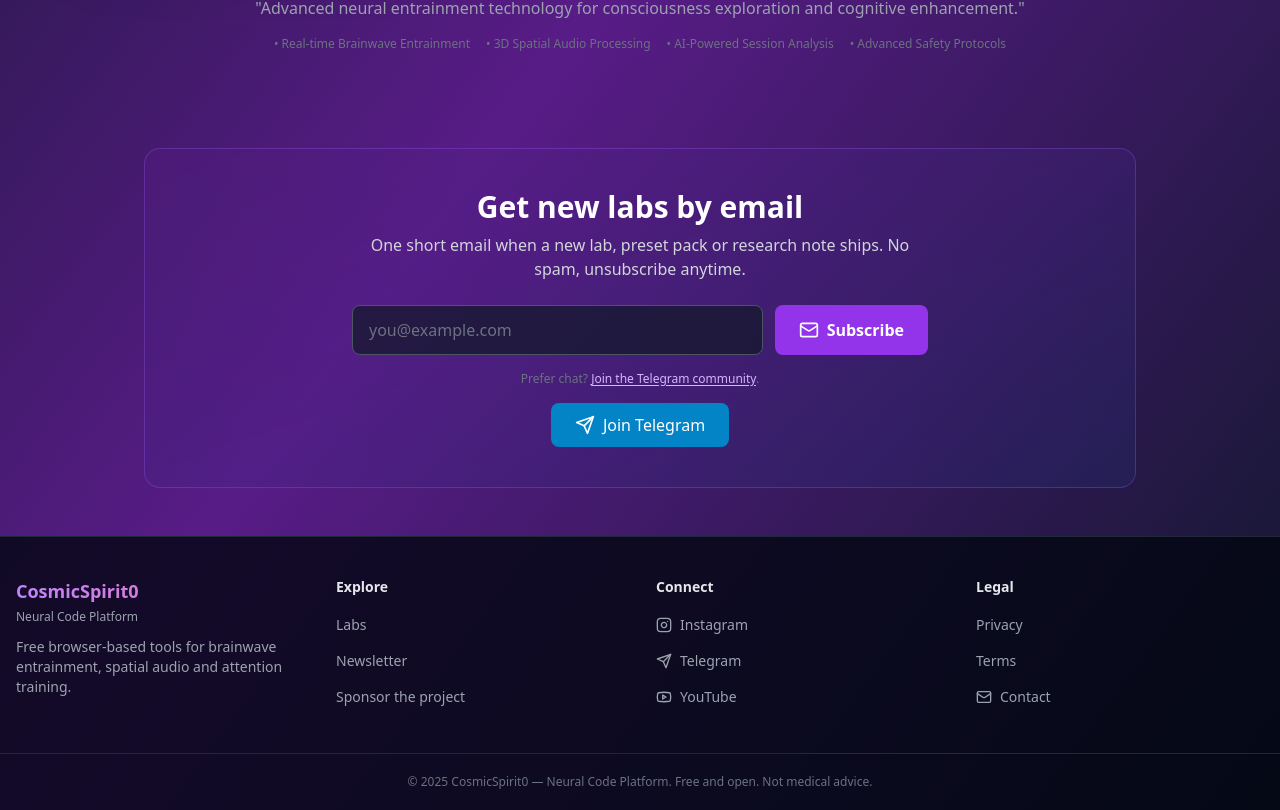
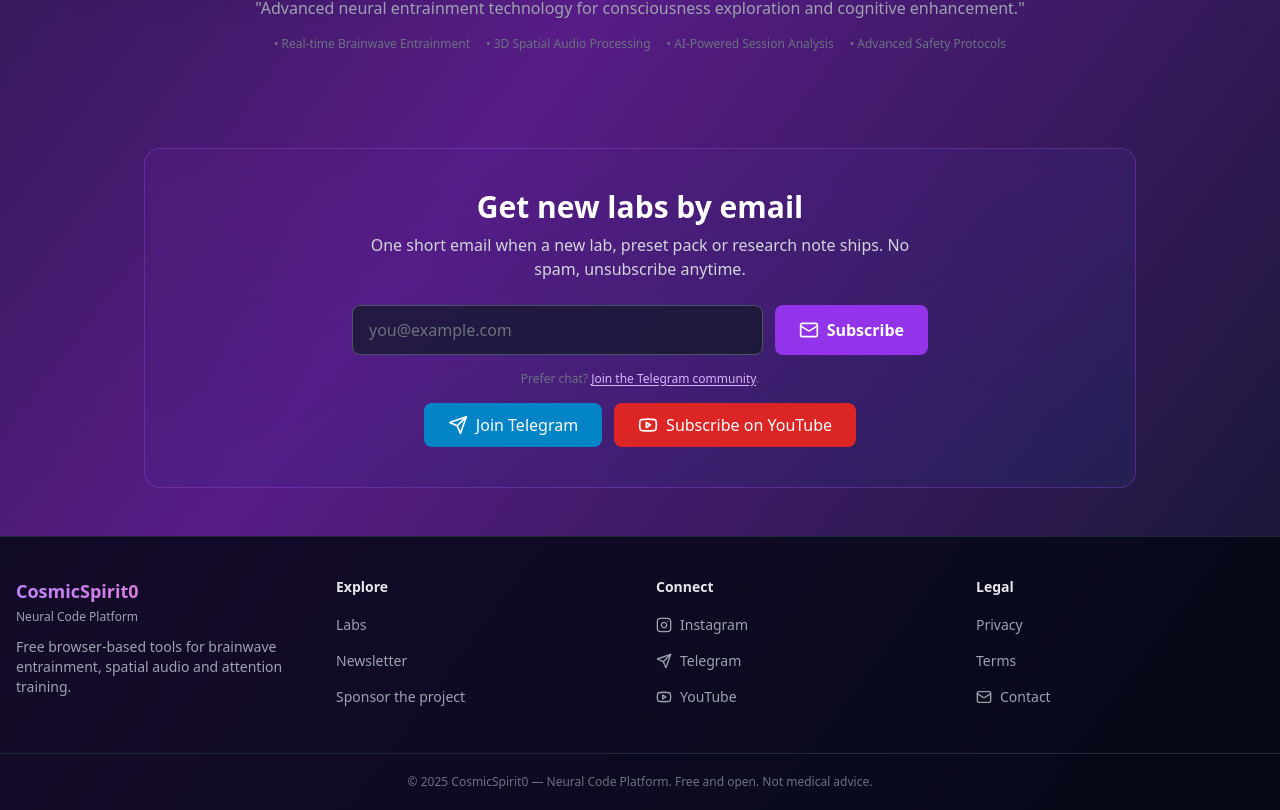
Before and after one commit to Narikparamala/neural-code-platform, a React (Vite) app: page / in a window 1280 px wide. Shown: the part 916-1726 px from the top of the page. Built offline with nearby package versions, Linux system fonts and the light colour scheme.

Commit message:
Add YouTube subscribe CTAs

```diff
--- a/src/components/EmailCapture.tsx
+++ b/src/components/EmailCapture.tsx
@@ -1,5 +1,5 @@
 import React, { useState } from 'react';
-import { Mail, Send, Check, Loader2, AlertCircle } from 'lucide-react';
+import { Mail, Send, Check, Loader2, AlertCircle, Youtube } from 'lucide-react';
 import { submitToInbox } from '../lib/forms';
 
 const TELEGRAM_URL = 'https://t.me/cs0telegram';
@@ -129,6 +129,16 @@ export default function EmailCapture() {
           <Send className="w-5 h-5" />
           Join Telegram
         </a>
+
+        <a
+          href="https://www.youtube.com/@cosmicspirit0?sub_confirmation=1"
+          target="_blank"
+          rel="noopener noreferrer"
+          className="inline-flex items-center justify-center gap-2 mt-4 ml-0 sm:ml-3 px-6 min-h-[44px] bg-red-600 hover:bg-red-700 rounded-lg font-medium transition-colors"
+        >
+          <Youtube className="w-5 h-5" />
+          Subscribe on YouTube
+        </a>
       </div>
     </section>
   );
--- a/src/components/Footer.tsx
+++ b/src/components/Footer.tsx
@@ -50,7 +50,7 @@ export default function Footer() {
                 </a>
               </li>
               <li>
-                <a className="hover:text-white inline-flex items-center gap-2 min-h-[32px]" href="https://www.youtube.com/@cosmicspirit0" target="_blank" rel="noopener noreferrer">
+                <a className="hover:text-white inline-flex items-center gap-2 min-h-[32px]" href="https://www.youtube.com/@cosmicspirit0?sub_confirmation=1" target="_blank" rel="noopener noreferrer">
                   <Youtube className="w-4 h-4" /> YouTube
                 </a>
               </li>
```
